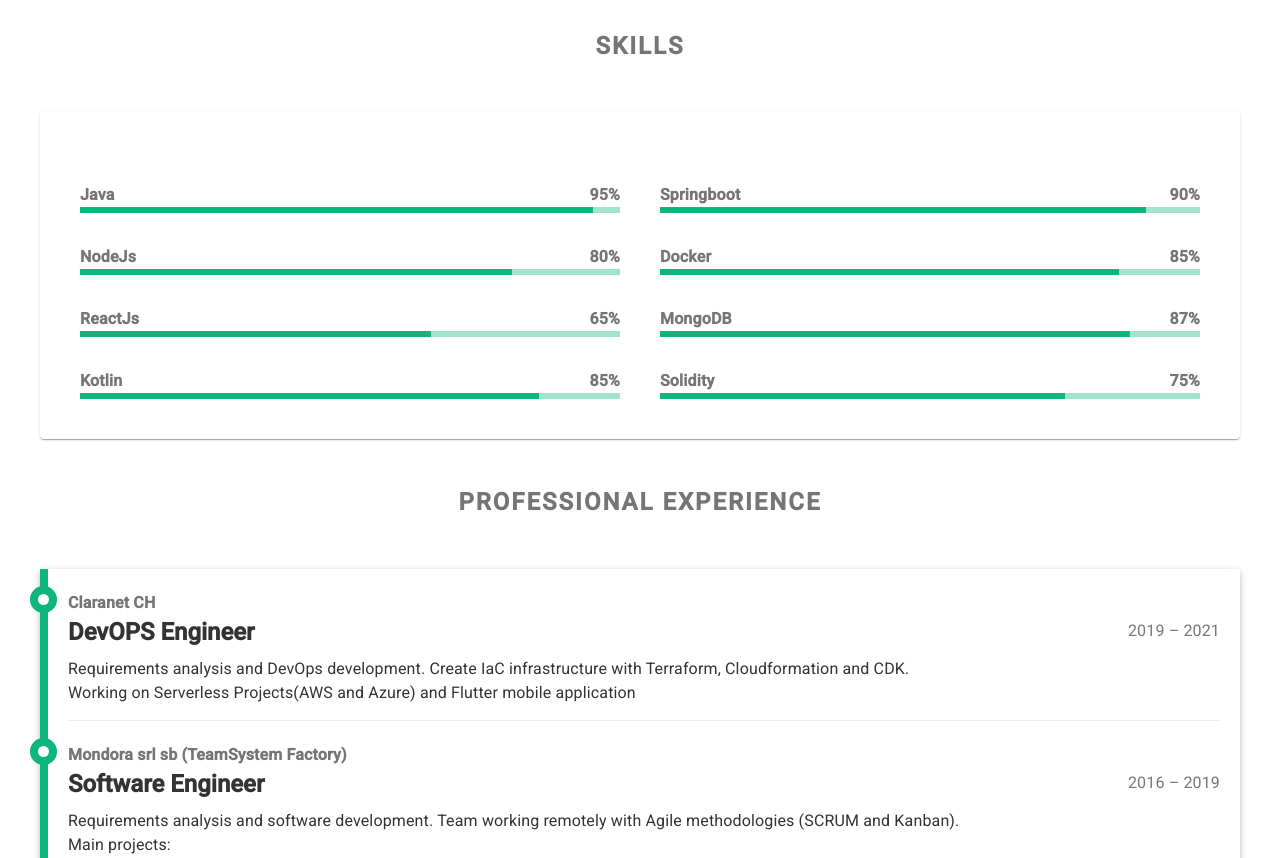
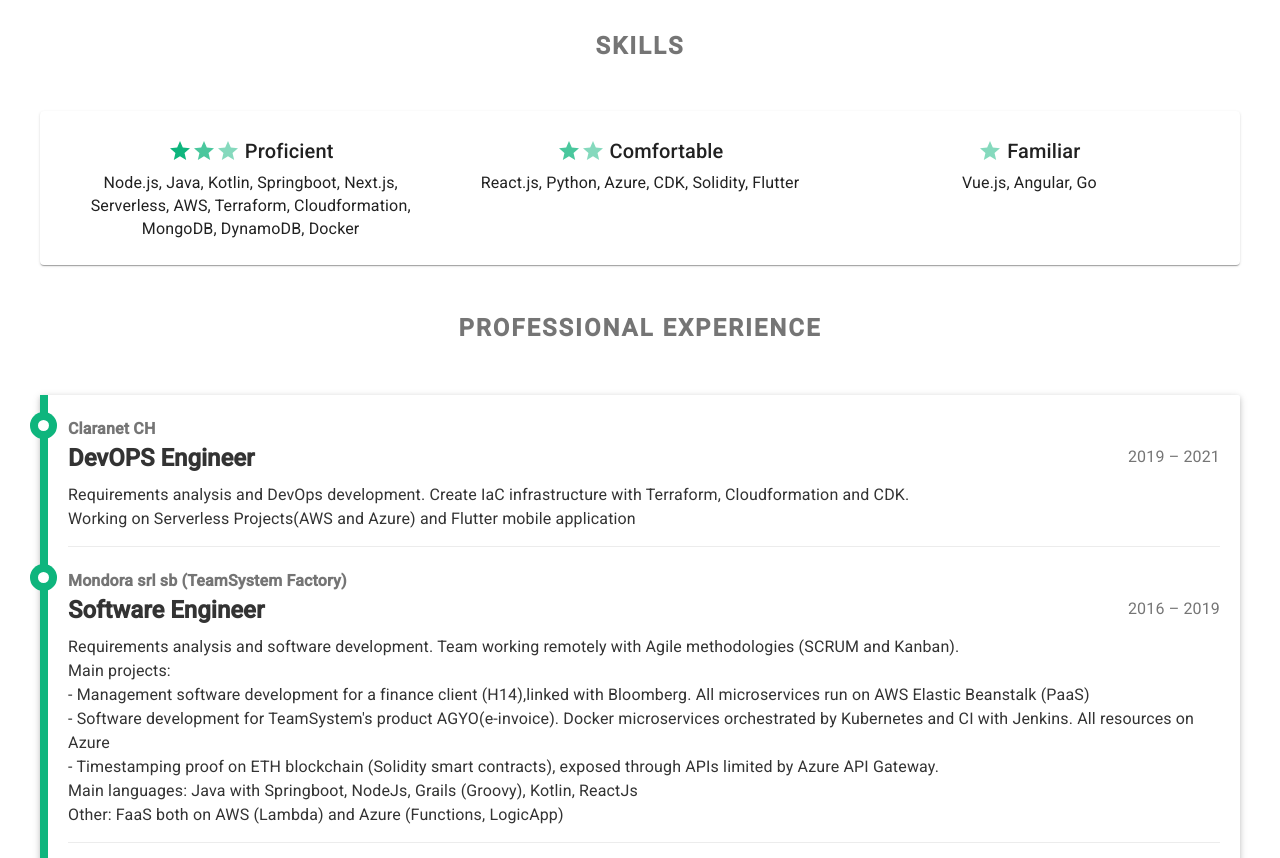
Before and after one commit to altrdev/altr.dev, a Next.js app: page / in a window 1280 px wide. Shown: the part 820-1678 px from the top of the page. Built offline with nearby package versions, Linux system fonts and the light colour scheme.

Commit message:
[feat]: new skills

```diff
--- a/components/content/ContentResume.js
+++ b/components/content/ContentResume.js
@@ -4,12 +4,12 @@ import Typography from '@material-ui/core/Typography';
 import DownloadIcon from '@material-ui/icons/CloudDownload';
 import Paper from '@material-ui/core/Paper';
 import Grid from '@material-ui/core/Grid';
-import LinearProgress from '@material-ui/core/LinearProgress';
 import Title from './ContentTitle';
 import Timeline from './Timeline';
 import TimelineItem from './TimelineItem';
 import LinkIcon from '@material-ui/icons/Link';
 import {createStyles, Link, makeStyles} from "@material-ui/core";
+import RSkills from "../resume/RSkills";
 
 const useStyles = makeStyles(theme => {
     return createStyles({
@@ -91,34 +91,11 @@ const ContentResume = ({...props}) => {
             </Link>
             <Title value={props.titles.skills} />
             <Paper className={classes.mainPaper}>
-                <Grid container spacing={1}>
-                    <Grid item xs={12} sm={6}>
-                        <Paper className={classes.paper}>
-                            {props.content.skillsLanguage.map(skill => (
-                                <div key={skill.id} className={classes.progressWrapper}>
-                                    <Typography variant="body1" align="left" className={classes.descriptionLabel}>
-                                        {skill.label}
-                                        <span className={classes.spanPercentage}>{skill.value}%</span>
-                                    </Typography>
-                                    <LinearProgress variant="determinate" value={skill.value} className={classes.progress}/>
-                                </div>
-                            ))}
-                        </Paper>
-                    </Grid>
-                    <Grid item xs={12} sm={6}>
-                        <Paper className={classes.paper}>
-                            {props.content.skillsTool.map(skill => (
-                                <div key={skill.id} className={classes.progressWrapper}>
-                                    <Typography variant="body1" align="left" className={classes.descriptionLabel}>
-                                        {skill.label}
-                                        <span className={classes.spanPercentage}>{skill.value}%</span>
-                                    </Typography>
-                                    <LinearProgress variant="determinate" value={skill.value} className={classes.progress}/>
-                                </div>
-                            ))}
-                        </Paper>
-                    </Grid>
-                </Grid>
+                <RSkills
+                    textProficient={props.content.skills.proficient}
+                    textComfortable={props.content.skills.comfortable}
+                    textFamiliar={props.content.skills.familiar}
+                />
             </Paper>
             <Title value={props.titles.experience} />
             <Timeline>
--- a/components/resume/RSkills.js
+++ b/components/resume/RSkills.js
@@ -19,8 +19,8 @@ const RSkills = ({textProficient,textComfortable,textFamiliar}) => {
 
     const classes = useStyles();
     return (
-        <Grid container>
-            <Grid item xs={12} xm={4} className={classes.grid}>
+        <Grid container spacing={2}>
+            <Grid item xs={12} sm={12} md={6} lg={4} className={classes.grid}>
                 <Typography variant="h6">
                     <span className={classes.stars}>
                         <Icon path={mdiStar} size="1.5rem"/>
@@ -33,7 +33,7 @@ const RSkills = ({textProficient,textComfortable,textFamiliar}) => {
                     {textProficient}
                 </div>
             </Grid>
-            <Grid item xs={12} xm={4} className={classes.grid}>
+            <Grid item xs={12} sm={12} md={6} lg={4} className={classes.grid}>
                 <Typography variant="h6">
                     <span className={classes.stars}>
                         <Icon path={mdiStar} size="1.5rem" style={{opacity: ".75"}}/>
@@ -45,7 +45,7 @@ const RSkills = ({textProficient,textComfortable,textFamiliar}) => {
                     {textComfortable}
                 </div>
             </Grid>
-            <Grid item xs={12} xm={4} className={classes.grid}>
+            <Grid item xs={12} sm={12} md={6} lg={4} className={classes.grid}>
                 <Typography variant="h6">
                     <span className={classes.stars}>
                         <Icon path={mdiStar} size="1.5rem" style={{opacity: ".5"}}/>
--- a/data.js
+++ b/data.js
@@ -42,22 +42,10 @@ export const content = {
     labels: {
         download: "Download resume"
     },
-    skillsLanguage: [
-        createData("Java", 95),
-        createData("NodeJs", 80),
-        createData("ReactJs", 65),
-        createData("Kotlin", 85)
-    ],
-    skillsTool: [
-        createData("Springboot", 90),
-        createData("Docker", 85),
-        createData("MongoDB", 87),
-        createData("Solidity", 75)
-    ],
     skills: {
-        proficient: "Node.js, Java, Kotlin, Springboot, Next.js, Serverless, AWS, Terraform, Cloudformation, MongoDB, DynamoDB",
-        comfortable: "React.js, Python, Azure, CDK, Go",
-        familiar: "Vue.js, Angular"
+        proficient: "Node.js, Java, Kotlin, Springboot, Next.js, Serverless, AWS, Terraform, Cloudformation, MongoDB, DynamoDB, Docker",
+        comfortable: "React.js, Python, Azure, CDK, Solidity, Flutter",
+        familiar: "Vue.js, Angular, Go"
     },
     workExperience:[
         {
--- a/pages/pdf.js
+++ b/pages/pdf.js
@@ -139,9 +139,9 @@ const Pdf = ({...props}) => {
                     </Paper>
                     <Paper className={classes.paper}>
                         <RBox icon={mdiStar} text={props.titles.skills}>
-                            <RSkills textProficient={content.skills.proficient}
-                                     textComfortable={content.skills.comfortable}
-                                     textFamiliar={content.skills.familiar}
+                            <RSkills textProficient={props.content.skills.proficient}
+                                     textComfortable={props.content.skills.comfortable}
+                                     textFamiliar={props.content.skills.familiar}
                             />
                         </RBox>
                     </Paper>
```
Also changed, not shown: 1 other file (tests, documents, lock files or other folders).
